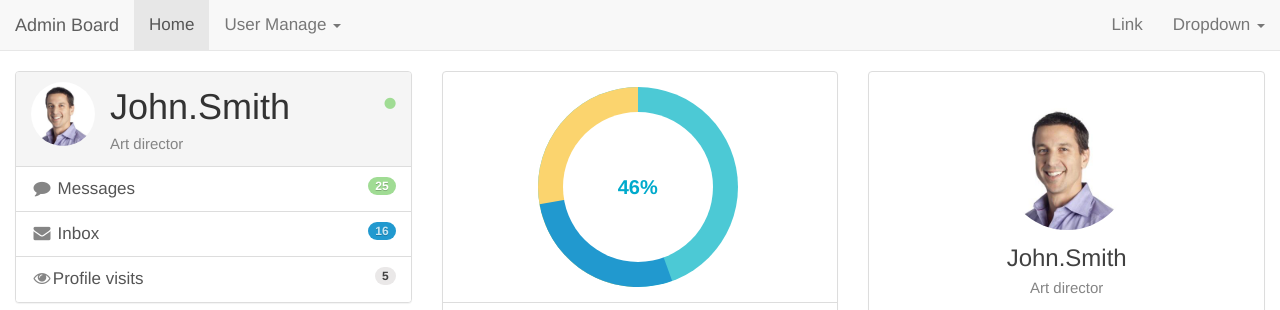
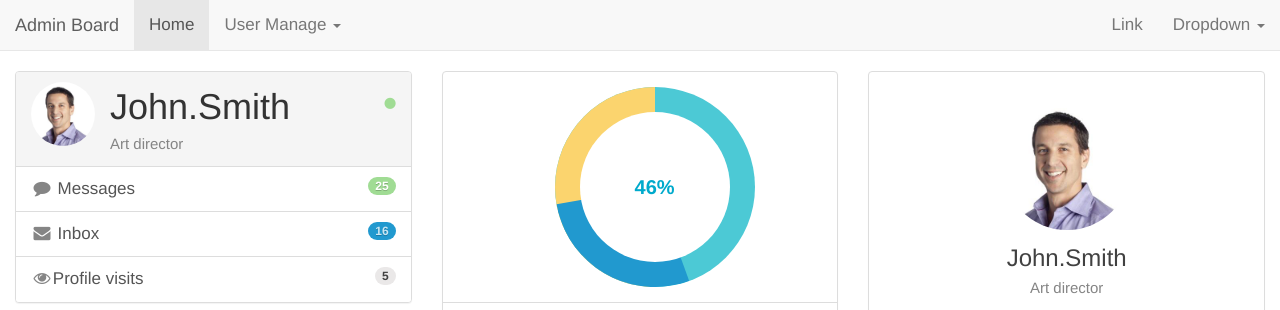
Before and after one commit to honglio/Admin-Board, a plain HTML site: page index.html in a window 1280 px wide. Shown: the top 310 px of the page. Drawn offline with Linux system fonts and the light colour scheme.

Commit message:
center the chart

```diff
--- a/css/app.css
+++ b/css/app.css
@@ -3197,10 +3197,10 @@ fieldset[disabled] .i-checks input + i:before {
   background-color: #fbd46e;
 }
 .pie-chart .circle {
-  margin: 0 0 0 80px;
   width: 200px;
   height: 200px;
   position: absolute;
+  left: 30%;
   border-radius: 50%;
   background: #4cc9d5;
 }
```
